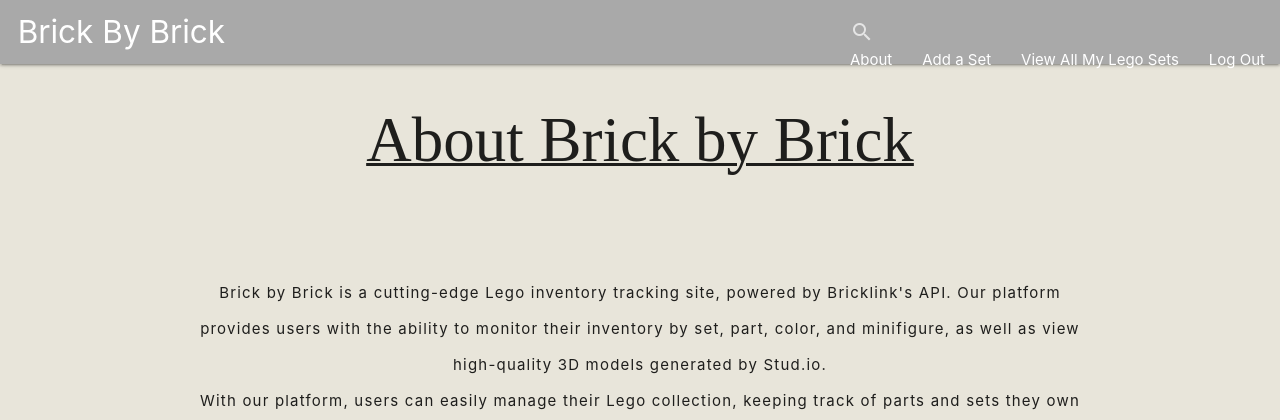
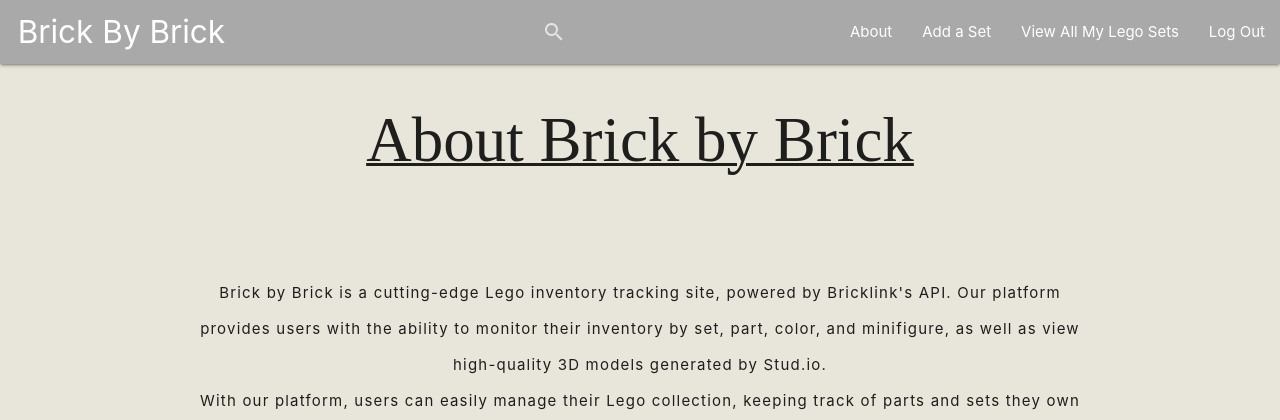
Before and after one commit to jimcreel/BrickByBrick, a Django app: page /about/ in a window 1280 px wide. Shown: the top 420 px of the page. Run offline with Django 4.2, Linux system fonts and the light colour scheme; the visitor is signed in with stand-in values (Sample User, id 1); some web fonts are replaced.

Commit message:
Search Bar Feature bug Fixed

```diff
--- a/brickbybrick/main_app/static/css/style.css
+++ b/brickbybrick/main_app/static/css/style.css
@@ -1,4 +1,6 @@
-
+nav form .input-field input[type=search]:focus {
+  height: auto;
+}
 
 body {
     display: flex;
--- a/brickbybrick/main_app/templates/base.html
+++ b/brickbybrick/main_app/templates/base.html
@@ -24,7 +24,7 @@
 
         <ul class="right hide-on-med-and-down">
             {% if user.is_authenticated %}
-            <!-- <li><a href=""><i class="material-icons left">search</i></a></li> -->
+            <li>
               <form>
                 <div class="input-field">
                   <input id="search" type="search" required>
@@ -32,12 +32,21 @@
                   <i class="material-icons">close</i>
                 </div>
               </form>
+            </li>
             <li><a href="{% url 'about' %}">About</a></li>
             <li><a href="{% url 'sets_create' %}">Add a Set</a></li>
             <li><a href="{% url 'collections_index' %}">View All My Lego Sets</a></li>
             <li><a href="{% url 'logout' %}">Log Out</a></li>
             {% else %}
-            <li><a href=""><i class="material-icons left">search</i></a></li>
+            <li>
+                  <form>
+                    <div class="input-field">
+                      <input id="search" type="search" required>
+                      <label class="label-icon" for="search"><i class="material-icons">search</i></label>
+                      <i class="material-icons">close</i>
+                    </div>
+                  </form>
+            </li>
             <li><a href="{% url 'about' %}">About</a></li>
             <li><a href="{% url 'login' %}">Log In</a></li>
             <li><a href="{% url 'signup' %}">Sign Up</a></li>
@@ -51,13 +60,29 @@
 
   <ul class="sidenav" id="mobile-links">
     {% if user.is_authenticated %}
-    <li><a href=""><i class="material-icons left">search</i></a></li>
+    <li>
+      <form>
+        <div class="input-field">
+          <input id="search" type="search" class="center" required>
+          <label class="label-icon" for="search"><i class="material-icons">search</i></label>
+          <i class="material-icons">close</i>
+        </div>
+      </form>
+    </li>
     <li><a href="{% url 'about' %}">About</a></li>
     <li><a href="{% url 'sets_create' %}">Add a Set</a></li>
     <li><a href="{% url 'collections_index' %}">View All My Lego Sets</a></li>
     <li><a href="{% url 'logout' %}">Log Out</a></li>
     {% else %}
-    <li><a href=""><i class="material-icons left">search</i></a></li>
+    <li>
+      <form>
+        <div class="input-field">
+          <input id="search" type="search" class="center" required>
+          <label class="label-icon" for="search"><i class="material-icons">search</i></label>
+          <i class="material-icons">close</i>
+        </div>
+      </form>
+    </li>
     <li><a href="{% url 'about' %}">About</a></li>
     <li><a href="{% url 'login' %}">Log In</a></li>
     <li><a href="{% url 'signup' %}">Sign Up</a></li>
```
Lines whose indentation alone changed are shown as unchanged.
